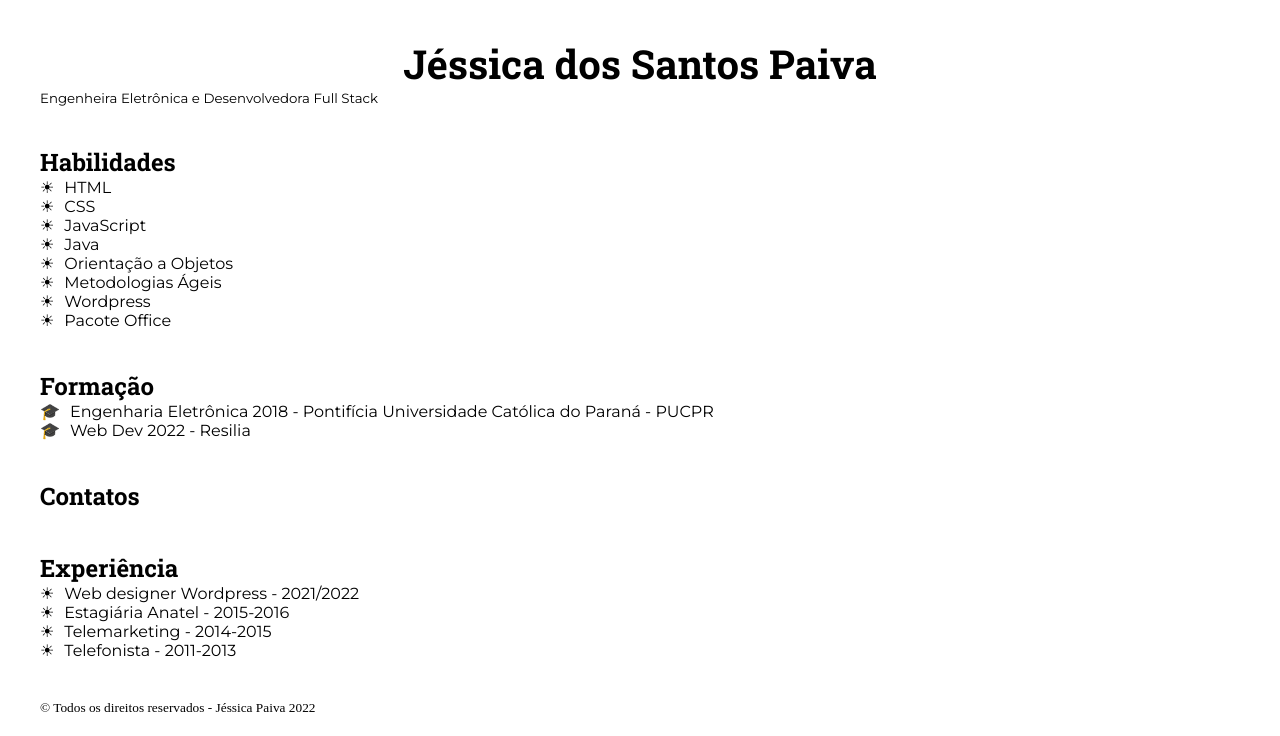
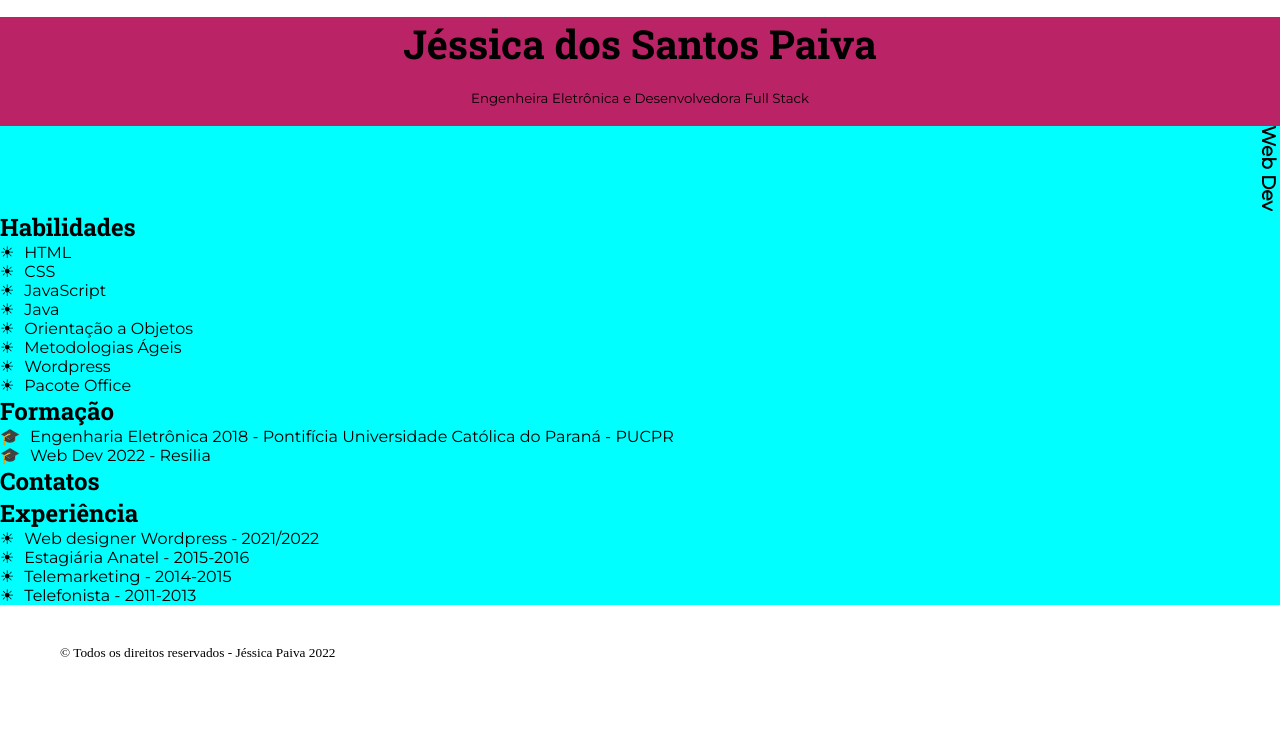
Before and after one commit to Jessica-s-paiva/Portf-lio, a plain HTML site: page index.html in a window 1280 px wide. Shown: the part 123-859 px from the top of the page. After the commit the page ends 824 px from the top, so only its background shows below. Drawn offline with Linux system fonts and the light colour scheme.

Commit message:
Alterações no header e primeira section

```diff
--- a/css/index.css
+++ b/css/index.css
@@ -20,6 +20,10 @@ header{
 
 .logo-header{
     width: 60%;
+}
+
+.teste{
+    background-color: #ba2365;
 }
 
 .logo{
@@ -57,13 +61,20 @@ a:visited{
     display: flex;
     flex-direction: column;
     width: 100%;
-    padding: 20px;
+    padding: 20px 0;
     font-family: 'Montserrat', sans-serif;
 }
 section{
     display: flex;
     flex-direction: column;
     justify-content: space-evenly;
+    background-color: aqua;
+}
+
+small{
+    display: flex;
+    flex-direction: row;
+    justify-content: center;
     padding: 20px;
 }
 
@@ -81,6 +92,9 @@ h2{
     font-weight: 800;
 }
 
+.foo {
+    writing-mode: vertical-rl;
+}
 ul{
     list-style: none;
 }
--- a/index.html
+++ b/index.html
@@ -29,9 +29,13 @@
         </header>
 
         <main class="principal">
-            <section>
+            <section class="teste">
                 <h1>Jéssica dos Santos Paiva</h1>
                 <small>Engenheira Eletrônica e Desenvolvedora Full Stack</small>
+            </section>
+            <section>
+                <section>
+                    <h3 class="foo">Web Dev</h3>
                 </section>
                 <section>
                     <h2>Habilidades</h2>
@@ -45,6 +49,7 @@
                         <li class="icones">Wordpress</li>
                         <li class="icones">Pacote Office</li>
                     </ul>
+                </section>
             </section>
             <section>
                 <h2>Formação</h2>
```
Lines whose indentation alone changed are shown as unchanged.
